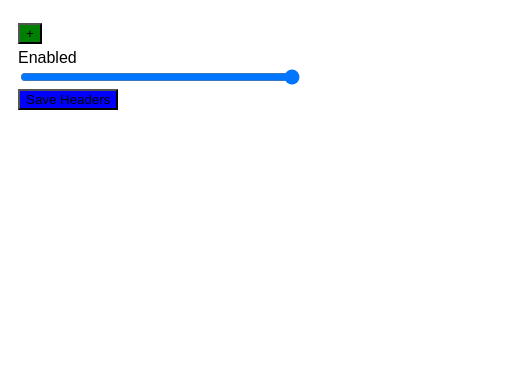
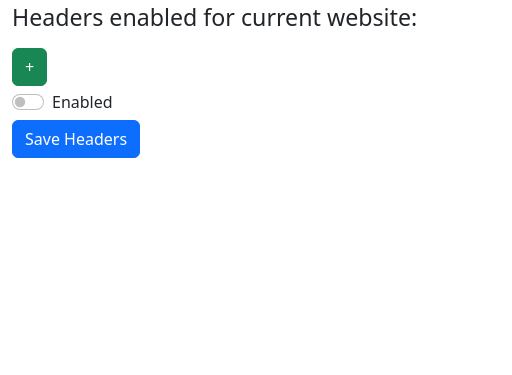
Before and after one commit to wouternolten/header-control, a browser extension: page templates/popup.html in a window 400 px wide. Shown: the whole page, 512 px wide, since content can reach past the window. Drawn offline with nearby package versions, Linux system fonts and the light colour scheme.

Commit message:
Use bootstrap to enhance UX
The tool now looks a lot more usable.

```diff
--- a/src/popup.js
+++ b/src/popup.js
@@ -44,38 +44,53 @@ async function getCurrentActiveHeadersForHost(hostName) {
   });
 }
 
+function createElementWithClassNames(elementType, classNames) {
+  const element = document.createElement(elementType);
+
+  classNames.forEach((className) => {
+    element.classList.add(className);
+  });
+
+  return element;
+}
+
 function addHeaderField(headerName, headerValue) {
   const headersDiv = document.getElementById('headers');
 
-  const headerDiv = document.createElement('div');
+  const headerDiv = createElementWithClassNames('div', ['row', 'my-1']);
 
-  const headerNameField = document.createElement('input');
+  const headerNameColumn = createElementWithClassNames('div', ['col-5']);
+  const headerNameField = createElementWithClassNames('input', ['form-control']);
   headerNameField.type = 'text';
   headerNameField.placeholder = 'Header Name';
+  headerNameColumn.appendChild(headerNameField);
 
   if (headerName) {
     headerNameField.value = headerName;
   }
 
-  const headerValueField = document.createElement('input');
+  const headerValueColumn = createElementWithClassNames('div', ['col-5']);
+  const headerValueField = createElementWithClassNames('input', ['form-control']);
   headerValueField.type = 'text';
   headerValueField.placeholder = 'Header Value';
+  headerValueColumn.appendChild(headerValueField);
 
   if (headerValue) {
     headerValueField.value = headerValue;
   }
 
-  const deleteButton = document.createElement('button');
-  deleteButton.classList.add('bg-red');
+  const deleteButtonColumn = createElementWithClassNames('div', ['col-1']);
+  const deleteButton = createElementWithClassNames('button', ['btn', 'btn-danger']);
   deleteButton.textContent = 'X';
+  deleteButtonColumn.appendChild(deleteButton);
 
   deleteButton.addEventListener('click', () => {
     headersDiv.removeChild(headerDiv);
   });
 
-  headerDiv.appendChild(headerNameField);
-  headerDiv.appendChild(headerValueField);
-  headerDiv.appendChild(deleteButton);
+  headerDiv.appendChild(headerNameColumn);
+  headerDiv.appendChild(headerValueColumn);
+  headerDiv.appendChild(deleteButtonColumn);
 
   headersDiv.appendChild(headerDiv);
 }
--- a/templates/popup.html
+++ b/templates/popup.html
@@ -4,56 +4,46 @@
 <head>
     <style>
         body {
-            width: 300px;
-            height: 200px;
-            padding: 10px;
-            box-sizing: border-box;
-            font-family: Arial, sans-serif;
-        }
-
-        #slider {
-            width: 100%;
-        }
-
-        .header-values {
-            display: block;
-            margin-bottom: 5px;
-        }
-
-        .header-list {
-            display: block;
-            margin-bottom: 5px;
-        }
-
-        .bg-red {
-            background-color: red;
-        }
-
-        .bg-blue {
-            background-color: blue;
-        }
-
-        .bg-green {
-            background-color: green;
+            width: 512px;
+            height: 368px;
         }
     </style>
     <script src="../src/popup.js"></script>
+    <link rel="stylesheet" href="https://cdn.jsdelivr.net/npm/bootstrap@5.2.3/dist/css/bootstrap.min.css"
+        integrity="sha384-rbsA2VBKQhggwzxH7pPCaAqO46MgnOM80zW1RWuH61DGLwZJEdK2Kadq2F9CUG65" crossorigin="anonymous">
 </head>
 
 <body>
-    <div class="header-values">
-        <div class="header-list" id="headers"></div>
-        <button class="bg-green" id="addHeader">+</button>
-    </div>
+    <main class="container">
+        <div class="row mt-1">
+            <h3 class="col">Headers enabled for current website:</h3>
+        </div>
 
-    <div class="header-slider">
-        <label for="slider" id="slider-label">Enabled</label>
-        <input type="range" id="slider" min="0" max="1" step="1">
-    </div>
+        <div class="row my-1">
+            <div class="col" id="headers"></div>
+        </div>
 
-    <div class="headers-save">
-        <button class="bg-blue" id="saveHeaders">Save Headers</button>
-    </div>
+        <div class="row my-1">
+            <div class="col">
+                <button type="button" class="btn btn-success" id="addHeader">+</button>
+            </div>
+        </div>
+
+        <div class="row my-1">
+            <div class="col">
+                <div class="form-check form-switch">
+                    <label class="form-check-label" for="slider" id="slider-label">Enabled</label>
+                    <input class="form-check-input" type="checkbox" id="slider">
+                </div>
+            </div>
+        </div>
+
+        <div class="row mt-1">
+            <div class="col-4">
+                <button class="btn btn-primary" id="saveHeaders">Save Headers</button>
+            </div>
+        </div>
+    </main>
 </body>
 
 </html>
```
